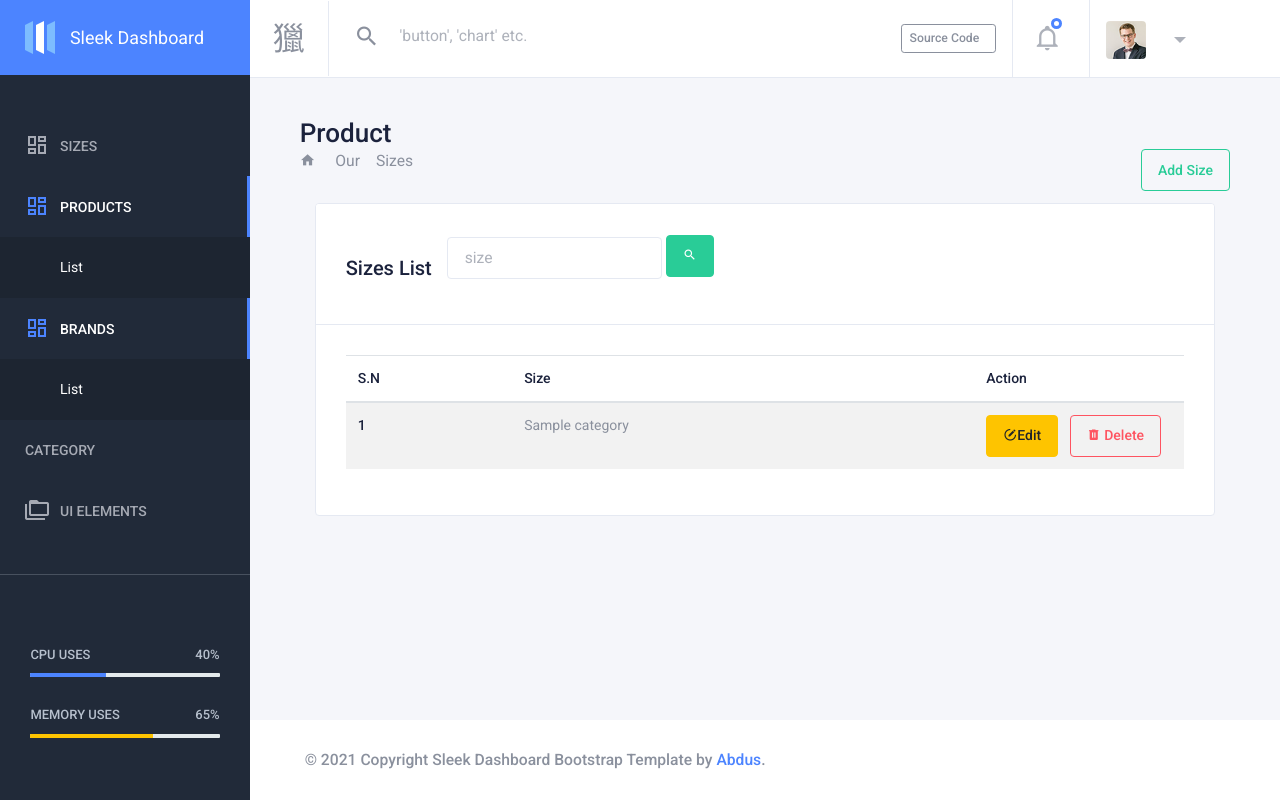
After one commit to anuskasthapit98/fashion-ecommerce, a Django app: template dashboard/templates/dashboard/size/list.html in a window 1280 px wide. The commit adds this page. Run offline with Django 3.2, Linux system fonts and the light colour scheme; the template is opened without the code that fills it: most values are stand-ins (such as "Sample title", 1, 10 or a date in 2020); some libraries are stand-ins or nearby versions.

Commit message:
size crud

```diff
--- a/dashboard/templates/dashboard/base/sidebar.html
+++ b/dashboard/templates/dashboard/base/sidebar.html
@@ -29,7 +29,14 @@
       <div class="sidebar-scrollbar">
 
         <!-- sidebar menu -->
+
         <ul class="nav sidebar-inner" id="sidebar-menu">
+            <li  class="has-sub" >
+              <a class="sidenav-item-link" href="{% url 'dashboard:size-list' %}">
+                <i class="mdi mdi-view-dashboard-outline"></i>
+                <span class="nav-text">Sizes</span>
+              </a>
+            </li>
             <li  class="has-sub active expand" >
               <a class="sidenav-item-link" href="javascript:void(0)" data-toggle="collapse" data-target="#dashboard"
                 aria-expanded="false" aria-controls="dashboard">
@@ -44,18 +51,11 @@
                           <span class="nav-text">List</span>
                         </a>
                       </li>
-                      <li >
-                        <a class="sidenav-item-link" href="analytics.html">
-                          <span class="nav-text">Analytics</span>
-                          <span class="badge badge-success">new</span>
-                        </a>
-                      </li>
                 </div>
               </ul>
             </li>
 
-
-            <li  class="has-sub active expand" >
+            <li  class="has-sub active " >
               <a class="sidenav-item-link" href="javascript:void(0)" data-toggle="collapse" data-target="#dashboard"
                 aria-expanded="false" aria-controls="dashboard">
                 <i class="mdi mdi-view-dashboard-outline"></i>
@@ -73,7 +73,7 @@
               </ul>
             </li>
 
-           <li  class="has-sub" >
+            <li  class="has-sub" >
                     <a class="sidenav-item-link" href="javascript:void(0)" data-toggle="collapse" data-target="#icons"
                       aria-expanded="false" aria-controls="icons">
                       <span class="nav-text">Category</span> <b class="caret"></b>
@@ -89,7 +89,7 @@
 
                       </div>
                     </ul>
-                  </li>
+            </li>
             {% if request.user.is_superuser %}
                       <li  class="has-sub active expand" >
                         <a class="sidenav-item-link" href="javascript:void(0)" data-toggle="collapse" data-target="#dashboard"
@@ -107,7 +107,7 @@
                                 </li>
                           </div>
                         </ul>
-                      </li>
+              </li>
                    {% endif %}
             <li  class="has-sub" >
               <a class="sidenav-item-link" href="javascript:void(0)" data-toggle="collapse" data-target="#ui-elements"
--- /dev/null
+++ b/dashboard/templates/dashboard/size/list.html
@@ -0,0 +1,114 @@
+{% extends 'dashboard/base/base.html' %}
+
+{% block content %}
+<div class="content-wrapper">
+    <div class="content">
+        <div class="breadcrumb-wrapper">
+
+        <div>
+            <h1>Product</h1>
+            <a href="{% url 'dashboard:size-create' %}" style="float: right;" type="button" class="mb-1 btn btn-outline-success">Add Size</a>
+
+        </div>
+
+            <nav aria-label="breadcrumb">
+                <ol class="breadcrumb p-0">
+                <li class="breadcrumb-item">
+                    <a href="{% url 'dashboard:dashboard' %}">
+                    <span class="mdi mdi-home"></span>
+                    </a>
+                </li>
+                <li class="breadcrumb-item">
+                    Our
+                </li>
+                <li class="breadcrumb-item" aria-current="page">Sizes</li>
+                </ol>
+
+            </nav>
+
+
+        </div>
+
+        <div class="row mx-auto">
+
+            <div class="col-12">
+                <div class="card card-default">
+                    <div class="card-header card-header-border-bottom">
+                        <h2>Sizes List</h2>
+               <div class="col-8 float-right">
+                <div class="card-tools">
+                  <div class="input-group input-group-sm">
+                    <form action="{% url 'dashboard:size-list' %}" method="GET" class="form-inline">
+                      <input type="text" name="name" class="form-control float-right searchInput"
+                        id="SearchBrand"
+                        placeholder="size"
+                      />
+                      <div class="input-group-append">
+                         <button type="button" class="mb-1 btn btn-success">
+                          <span class="mdi mdi-magnify"></span>
+                        </button>
+                      </div>
+                    </form>
+                  </div>
+                </div>
+            </div>
+                    </div>
+
+
+                    <div class="card-body">
+                        <table class="table table-striped">
+                            <thead>
+                                <tr>
+                                    <th scope="col">S.N</th>
+                                    <th scope="col">Size</th>
+                                    <th width="25%">Action</th>
+                                </tr>
+                            </thead>
+                            <tbody>
+                                {% for size in object_list %}
+                                <tr>
+                                    <td scope="row">{{ forloop.counter }}</td>
+                                    <td>{{ size.name }}</td>
+                                    <td>
+                                        <span><a class="btn btn-warning mr-2"
+                                                href="{% url 'dashboard:size-update' size.pk %}">
+                                              <span class="mdi mdi-circle-edit-outline"></span>Edit</a></span>
+                                         <span><a class="btn btn-outline-danger delete"
+                                                href="{% url 'dashboard:size-delete' size.pk %}">
+                                                <span class="mdi mdi-trash-can"> Delete</span></a></span
+                        >
+                                    </td>
+                                </tr>
+                                {% endfor %}
+                            </tbody>
+                        </table>
+                    </div>
+                </div>
+
+            </div>
+        </div>
+    </div>
+  </div>
+{% endblock %}
+{% block script %}
+<script>
+$('.delete').click(function(e) {
+        e.preventDefault();
+        swal({
+                title: "Are you sure?",
+                text: "It will permanently deleted !",
+                icon: "warning",
+                buttons: true,
+                dangerMode: true,
+            })
+            .then((willDelete) => {
+                if (willDelete) {
+                    window.location.href = $(this).attr('href');
+                    swal(" 'Your file has been deleted.'!", {
+                        icon: "success",
+                    });
+                }
+            });
+    })
+</script>
+{% endblock %}
--- a/dashboard/templates/dashboard/users/userlist.html
+++ b/dashboard/templates/dashboard/users/userlist.html
@@ -12,7 +12,7 @@
           <div class="col-sm-6">
             <ol class="breadcrumb float-sm-left">
               <li class="breadcrumb-item">
-                <a href="{% url 'dashboard:admin-dashboard' %}">Home</a>
+                <a href="{% url 'dashboard:dashboard' %}">Home</a>
               </li>
               <li class="breadcrumb-item active">Users</li>
             </ol>
```
Also changed, not shown: dashboard/forms.py (+152 -124 lines), dashboard/templates/dashboard/size/form.html (added, +37 -0 lines), dashboard/urls.py (+19 -6 lines), dashboard/views.py (+31 -7 lines).
